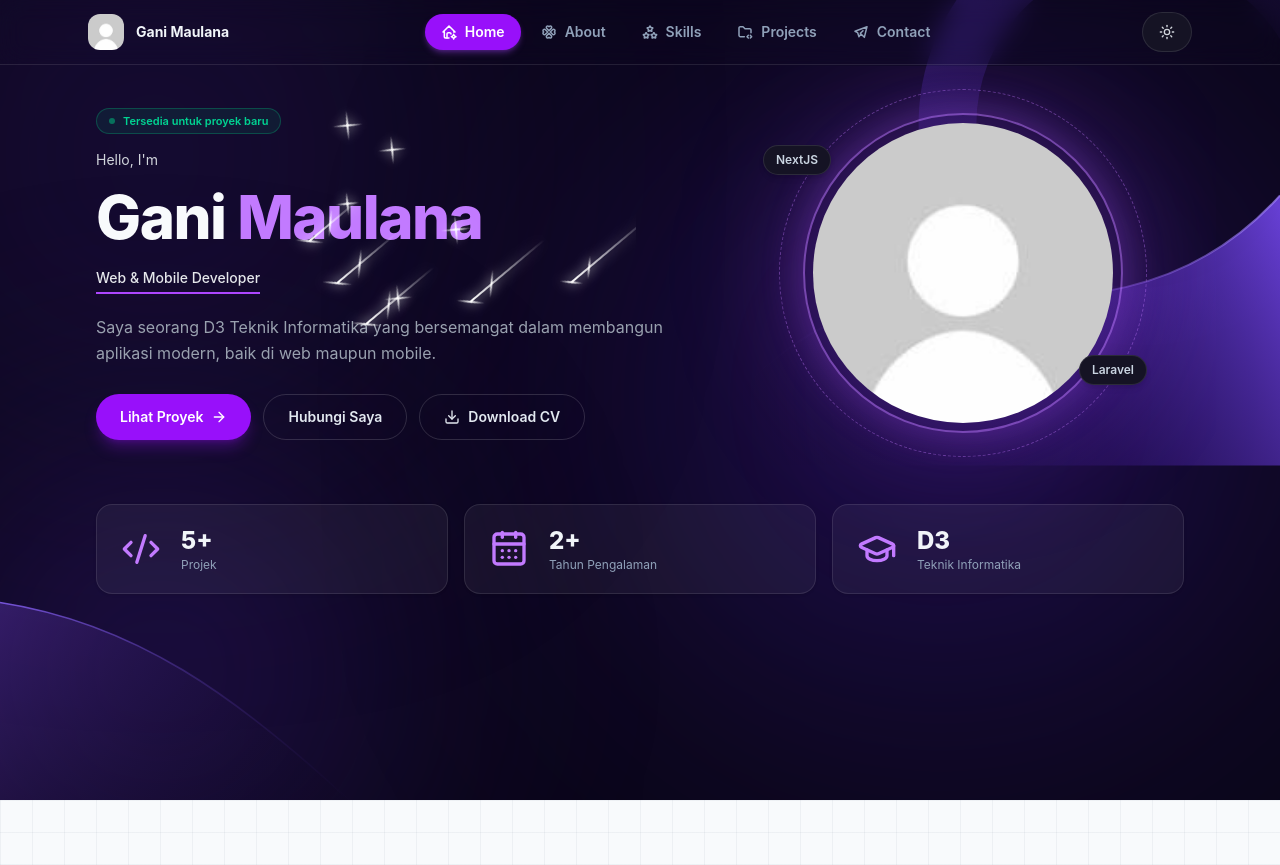
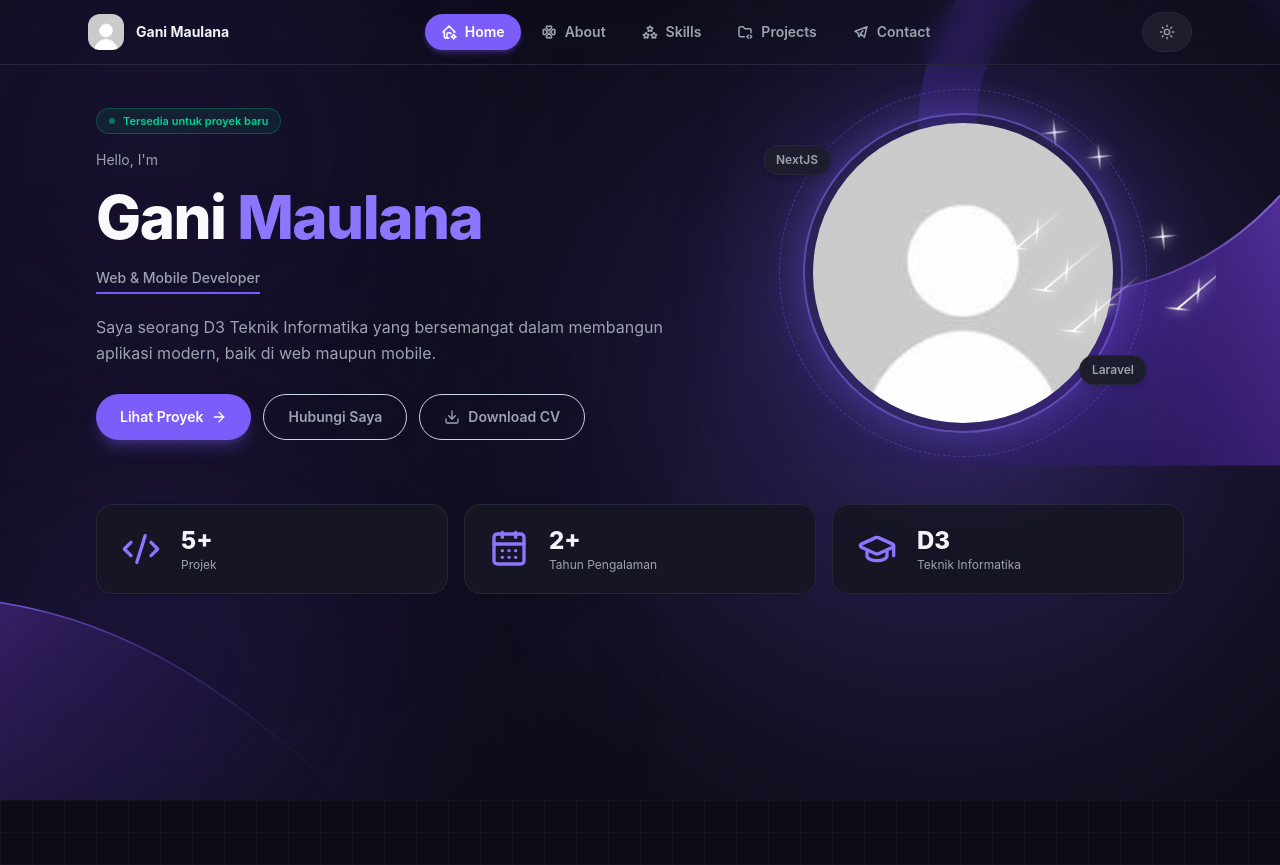
Before and after one commit to ganimaulana3/personal-website, a Next.js app: page / in a window 1280 px wide. Both pictures are taken after a click on the button "Ganti tema". Built offline with nearby package versions, Linux system fonts and the light colour scheme.

Commit message:
colors composition

```diff
--- a/app/globals.css
+++ b/app/globals.css
@@ -1,5 +1,15 @@
 @import "tailwindcss";
 @variant dark (&:where(.dark, .dark *));
+@theme {
+  --color-ink-950: #0C0B16;   /* Background utama */
+  --color-ink-900: #12111F;   /* Sidebar / nav panel */
+  --color-surface: #161524;   /* Card */
+  --color-surface-2: #1E1D2E; /* Input / tombol sekunder */
+  --color-line: #27253B;      /* Border */
+  --color-brand: #7C5DFA;     /* Aksen utama */
+  --color-brand-soft: #8E75FF;/* Sorotan teks */
+  --color-mist: #9CA3AF;      /* Teks sekunder */
+}
 @keyframes shining {
   0% {
     width: 0;
@@ -43,13 +53,20 @@ body {
   background-size: 32px 32px;
 }
 
-/* .dark body {
-  background-color: #020617;
+.dark body {
+  background-color: #0C0B16;
   background-image:
-    linear-gradient(rgba(148, 163, 184, 0.06) 1px, transparent 1px),
-    linear-gradient(90deg, rgba(148, 163, 184, 0.06) 1px, transparent 1px);
+    linear-gradient(rgba(156, 163, 175, 0.05) 1px, transparent 1px),
+    linear-gradient(90deg, rgba(156, 163, 175, 0.05) 1px, transparent 1px);
   background-size: 32px 32px;
-} */
+}
+
+.dark .btn-grid {
+  background-color: #1E1D2E;
+  background-image:
+    linear-gradient(to right, rgba(124, 93, 250, 0.12) 1px, transparent 1px),
+    linear-gradient(to bottom, rgba(124, 93, 250, 0.12) 1px, transparent 1px);
+}
 
 .night {
   position: absolute;
--- a/app/page.tsx
+++ b/app/page.tsx
@@ -27,42 +27,40 @@ export default function Home() {
     <BackgroundFX>
       <div className="space-y-10 md:space-y-16">
         <section className="relative flex items-center gap-5 md:grid md:grid-cols-[1.15fr_0.85fr] md:items-center md:gap-12">
-          <ShiningStars />
-          <ShootingStars />
           <div className="min-w-0 flex-1 space-y-2 md:space-y-4">
             <div className="inline-flex items-center gap-2 rounded-full border border-emerald-500/30 bg-emerald-500/10 px-3 py-1 text-[11px] font-semibold text-emerald-600 dark:text-emerald-400">
               <span className="h-1.5 w-1.5 animate-pulse rounded-full bg-emerald-500" />
               Tersedia untuk proyek baru
             </div>
-            <p className="text-sm text-slate-500 transition-colors duration-300 dark:text-gray-300">Hello, I&apos;m</p>
+            <p className="text-sm text-slate-500 transition-colors duration-300 dark:text-mist">Hello, I&apos;m</p>
             <h1 className="text-2xl font-bold leading-tight md:text-6xl md:font-extrabold md:leading-[1.05] md:tracking-tight">
-              Gani <span className="text-purple-600 dark:text-purple-400">Maulana</span>
+              Gani <span className="text-brand dark:text-brand-soft">Maulana</span>
             </h1>
-            <p className="inline-block border-b-2 border-purple-600 dark:border-purple-500 pb-1 text-xs font-medium text-slate-700 transition-colors duration-300 dark:text-gray-200 md:text-sm">
+            <p className="inline-block border-b-2 border-brand dark:border-brand pb-1 text-xs font-medium text-slate-700 transition-colors duration-300 dark:text-mist md:text-sm">
               Web &amp; Mobile Developer
             </p>
-            <p className="max-w-xl pt-1 text-xs leading-relaxed text-slate-500 transition-colors duration-300 dark:text-gray-400 md:text-base">
+            <p className="max-w-xl pt-1 text-xs leading-relaxed text-slate-500 transition-colors duration-300 dark:text-mist md:text-base">
               Saya seorang D3 Teknik Informatika yang bersemangat dalam membangun aplikasi modern, baik di web maupun mobile.
             </p>
             {/* CTA — desktop only */}
             <div className="hidden gap-3 pt-3 md:flex">
               <Link
                 href="/projects"
-                className="group inline-flex items-center gap-2 rounded-full bg-purple-600 px-6 py-3 text-sm font-semibold text-white shadow-lg shadow-purple-600/30 transition-colors hover:bg-purple-700"
+                className="group inline-flex items-center gap-2 rounded-full bg-brand px-6 py-3 text-sm font-semibold text-white shadow-lg shadow-brand/30 transition-colors hover:bg-brand-soft"
               >
                 Lihat Proyek
                 <ArrowRight size={16} className="transition-transform group-hover:translate-x-0.5" />
               </Link>
               <Link
                 href="/contact"
-                className="inline-flex items-center gap-2 rounded-full border border-slate-300 px-6 py-3 text-sm font-semibold text-slate-700 transition-colors hover:bg-slate-100 dark:border-white/15 dark:text-slate-200 dark:hover:bg-white/5"
+                className="inline-flex items-center gap-2 rounded-full border border-slate-300 px-6 py-3 text-sm font-semibold text-slate-700 transition-colors hover:bg-slate-100 dark:border-line, dark:text-mist dark:hover:bg-white/5"
               >
                 Hubungi Saya
               </Link>
               <a
                 href="/resume.pdf"
                 download
-                className="inline-flex items-center gap-2 rounded-full border border-slate-300 px-6 py-3 text-sm font-semibold text-slate-700 transition-colors hover:bg-slate-100 dark:border-white/15 dark:text-slate-200 dark:hover:bg-white/5"
+                className="inline-flex items-center gap-2 rounded-full border border-slate-300 px-6 py-3 text-sm font-semibold text-slate-700 transition-colors hover:bg-slate-100 dark:border-line, dark:text-mist dark:hover:bg-white/5"
               >
                 <Download size={16} />
                 Download CV
@@ -71,9 +69,11 @@ export default function Home() {
           </div>
           {/* Foto profil */}
           <div className="relative mx-auto h-28 w-28 shrink-0 md:h-80 md:w-80">
-            <div className="absolute inset-0 rounded-full bg-purple-500/30 blur-3xl" />
-            <div className="absolute -inset-4 rounded-full border border-dashed border-purple-400/40 md:-inset-6" />
-            <div className="relative h-full w-full rounded-full border-2 border-purple-500/60 p-1.5 shadow-[0_0_40px_rgba(168,85,247,0.3)] dark:border-purple-400/50 md:p-2">
+            <ShiningStars />
+            <ShootingStars />
+            <div className="absolute inset-0 rounded-full bg-brand/30 blur-3xl" />
+            <div className="absolute -inset-4 rounded-full border border-dashed border-brand/40 md:-inset-6" />
+            <div className="relative h-full w-full rounded-full border-2 border-brand/60 p-1.5 shadow-[0_0_40px_rgba(124,93,250,0.35)] dark:border-brand-soft/50 md:p-2">
               <img
                 src="/testing/profile.jpg"
                 alt="Gani Maulana"
@@ -82,10 +82,10 @@ export default function Home() {
             </div>
 
             {/* Chip melayang — desktop only */}
-            <div className="absolute -left-10 top-8 hidden rounded-full border border-slate-200 bg-white px-3 py-1.5 text-xs font-semibold text-slate-600 shadow-md dark:border-white/10 dark:bg-[#151324] dark:text-slate-300 md:block">
+            <div className="absolute -left-10 top-8 hidden rounded-full border border-slate-200 bg-white px-3 py-1.5 text-xs font-semibold text-slate-600 shadow-md dark:border-line dark:bg-surface-2 dark:text-mist md:block">
               NextJS
             </div>
-            <div className="absolute -right-6 bottom-12 hidden rounded-full border border-slate-200 bg-white px-3 py-1.5 text-xs font-semibold text-slate-600 shadow-md dark:border-white/10 dark:bg-[#151324] dark:text-slate-300 md:block">
+            <div className="absolute -right-6 bottom-12 hidden rounded-full border border-slate-200 bg-white px-3 py-1.5 text-xs font-semibold text-slate-600 shadow-md dark:border-line dark:bg-surface-2 dark:text-mist md:block">
               Laravel
             </div>
           </div>
@@ -98,16 +98,16 @@ export default function Home() {
             return (
               <div
                 key={stat.label}
-                className="flex items-center gap-4 rounded-2xl border border-slate-200 bg-white p-5 shadow-sm transition-colors dark:border-white/10 dark:bg-white/5"
+                className="flex items-center gap-4 rounded-2xl border border-slate-200 bg-white p-5 shadow-sm transition-colors dark:border-line dark:bg-surface"
               >
-                <div className="flex h-12 w-12 shrink-0 items-center justify-center text-purple-600 dark:text-purple-400">
+                <div className="flex h-12 w-12 shrink-0 items-center justify-center text-brand dark:text-brand-soft">
                   <Icon size={40} />
                 </div>
                 <div className="text-left">
                   <p className="text-2xl font-extrabold text-slate-900 dark:text-slate-100">
                     {stat.value}
                   </p>
-                  <p className="text-xs text-slate-500 dark:text-slate-400">{stat.label}</p>
+                  <p className="text-xs text-slate-500 dark:text-mist">{stat.label}</p>
                 </div>
               </div>
             );
--- a/components/global/Header.tsx
+++ b/components/global/Header.tsx
@@ -7,7 +7,7 @@ import { useTheme } from "../global/theme-provider";
 export default function Header() {
   const { theme, toggleTheme } = useTheme();
   return (
-    <header className="flex items-center justify-between border-b border-slate-200 px-5 py-4 dark:border-white/10 md:hidden">
+    <header className="flex items-center justify-between border-b border-slate-200 px-5 py-4 dark:border-line md:hidden">
       <Image
         src="/testing/profile.jpg"
         alt="Logo Gani Maulana"
@@ -20,7 +20,7 @@ export default function Header() {
         aria-label="Ganti tema"
         className="flex h-10 items-center justify-center gap-2 rounded-full border px-4 shadow-sm transition-colors
           border-slate-200 bg-white text-slate-600 hover:bg-slate-50
-          dark:border-white/10 dark:bg-[#151324] dark:text-gray-300 dark:shadow-none dark:hover:bg-[#1d1836]"
+          dark:border-line dark:bg-surface-2 dark:text-mist dark:shadow-none dark:hover:bg-[#27253B]"
       >
         {theme === "dark" ? <Sun size={16} /> : <Moon size={16} />}
       </button>
--- a/components/global/Navbar.tsx
+++ b/components/global/Navbar.tsx
@@ -164,7 +164,7 @@ export default function BottomNav() {
   const pathname = usePathname();
 
   return (
-    <nav className="fixed inset-x-4 bottom-4 z-50 mx-auto md:hidden max-w-md rounded-[28px] border border-transparent bg-white p-2 shadow-[0_8px_30px_rgba(15,23,42,0.12)] transition-colors duration-300 dark:border-slate-800 dark:bg-slate-900 dark:shadow-[0_8px_30px_rgba(0,0,0,0.5)]">
+    <nav className="fixed inset-x-4 bottom-4 z-50 mx-auto md:hidden max-w-md rounded-[28px] border border-transparent bg-white p-2 shadow-[0_8px_30px_rgba(15,23,42,0.12)] transition-colors duration-300 dark:border-line dark:bg-ink-900 dark:shadow-[0_8px_30px_rgba(0,0,0,0.5)]">
       <ul className="flex items-center justify-between">
         {items.map(({ id, label, icon: Icon, href }) => {
           const isActive = pathname === href;
@@ -175,8 +175,8 @@ export default function BottomNav() {
                 aria-current={isActive ? "page" : undefined}
                 className={`flex flex-col items-center gap-1 rounded-2xl px-4 py-2 text-[11px] font-semibold transition-all duration-200 ${
                   isActive
-                    ? "bg-purple-600 text-white shadow-md shadow-purple-500/30"
-                    : "text-slate-500 hover:text-slate-800 dark:text-slate-400 dark:hover:text-slate-100"
+                    ? "bg-brand text-white shadow-md shadow-brand/30"
+                    : "text-slate-500 hover:text-slate-800 dark:text-mist dark:hover:text-slate-100"
                 }`}
               >
                 {/* Mengirimkan width & height via className/props tailwind ke komponen SVG */}
--- a/components/global/Topbar.tsx
+++ b/components/global/Topbar.tsx
@@ -12,7 +12,7 @@ export default function Topbar() {
     const { theme, toggleTheme } = useTheme();
 
     return (
-        <header className="sticky top-0 z-40 hidden border-b border-slate-200 backdrop-blur-md transition-colors duration-300 dark:border-white/10 md:block">
+        <header className="sticky top-0 z-40 hidden border-b border-slate-200 backdrop-blur-md transition-colors duration-300 dark:border-line md:block">
             <div className="mx-auto flex h-16 max-w-6xl items-center justify-between px-6">
                 {/* Brand */}
                 <Link href="/" className="flex items-center gap-3">
@@ -39,8 +39,8 @@ export default function Topbar() {
                                         href={href}
                                         aria-current={isActive ? "page" : undefined}
                                         className={`flex items-center gap-2 rounded-full px-4 py-2 text-sm font-semibold transition-colors duration-200 ${isActive
-                                                ? "bg-purple-600 text-white shadow-md shadow-purple-500/30"
-                                                : "text-slate-500 hover:bg-slate-100 hover:text-slate-800 dark:text-slate-400 dark:hover:bg-white/5 dark:hover:text-slate-100"
+                                                ? "bg-brand text-white shadow-md shadow-brand/30"
+                                                : "text-slate-500 hover:bg-slate-100 hover:text-slate-800 dark:text-mist dark:hover:bg-surface dark:hover:text-slate-100"
                                             }`}
                                     >
                                         <Icon className="h-4 w-4" />
@@ -58,7 +58,7 @@ export default function Topbar() {
                     aria-label="Ganti tema"
                     className="flex h-10 items-center justify-center gap-2 rounded-full border px-4 shadow-sm transition-colors
             border-slate-200 bg-white text-slate-600 hover:bg-slate-50
-            dark:border-white/10 dark:bg-[#151324] dark:text-gray-300 dark:shadow-none dark:hover:bg-[#1d1836]"
+            dark:border-line dark:bg-surface-2 dark:text-mist dark:shadow-none dark:hover:bg-[#27253B]"
                 >
                     {theme === "dark" ? <Sun size={16} /> : <Moon size={16} />}
                 </button>
--- a/components/home/BackgroundFX.tsx
+++ b/components/home/BackgroundFX.tsx
@@ -12,17 +12,17 @@ export default function BackgroundFX({ children, className = "" }: { children: R
 
   return (
     <>
-      <div className="pointer-events-none fixed inset-0 -z-10 overflow-hidden bg-[#0a0618]">
+      <div className="pointer-events-none fixed inset-0 -z-10 overflow-hidden bg-[#0C0B16]">
         {/* Lapisan Efek Cahaya & Bentuk Abstrak (Responsif Mobile & Desktop) */}
         <div className="pointer-events-none absolute inset-0 z-0 overflow-hidden">
           {/* 1. Cahaya Pudar Kiri Atas */}
-          <div className="absolute -left-24 -top-24 h-80 w-80 rounded-full bg-[#3b1d82]/35 blur-[100px] md:h-[500px] md:w-[500px] md:blur-[140px]" />
+          <div className="absolute -left-24 -top-24 h-80 w-80 rounded-full bg-[#3B2678]/35 blur-[100px] md:h-[500px] md:w-[500px] md:blur-[140px]" />
 
           {/* 2. Cahaya Pudar Kanan Tengah */}
-          <div className="absolute -right-20 top-[25%] h-96 w-96 rounded-full bg-[#5222d0]/35 blur-[110px] md:right-[5%] md:top-[15%] md:h-[550px] md:w-[550px] md:blur-[150px]" />
+          <div className="absolute -right-20 top-[25%] h-96 w-96 rounded-full bg-[#7C5DFA]/35 blur-[110px] md:right-[5%] md:top-[15%] md:h-[550px] md:w-[550px] md:blur-[150px]" />
 
           {/* 3. Cahaya Pudar Kiri Bawah */}
-          <div className="absolute -bottom-24 -left-16 h-80 w-80 rounded-full bg-[#3b1d82]/40 blur-[100px] md:h-[450px] md:w-[450px] md:blur-[130px]" />
+          <div className="absolute -bottom-24 -left-16 h-80 w-80 rounded-full bg-[#3B2678]/40 blur-[100px] md:h-[450px] md:w-[450px] md:blur-[130px]" />
 
           {/* 4. Cincin Kanan Atas (Posisi terkunci di pojok kanan atas) */}
           <svg
@@ -56,7 +56,7 @@ export default function BackgroundFX({ children, className = "" }: { children: R
           >
             <defs>
               <linearGradient id="midWaveGrad" x1="500" y1="50" x2="100" y2="250" gradientUnits="userSpaceOnUse">
-                <stop offset="0%" stopColor="#7c4dff" stopOpacity="0.8" />
+                <stop offset="0%" stopColor="#5e35b1" stopOpacity="0.8" />
                 <stop offset="45%" stopColor="#431c9e" stopOpacity="0.3" />
                 <stop offset="100%" stopColor="#0a0618" stopOpacity="0" />
               </linearGradient>
```
